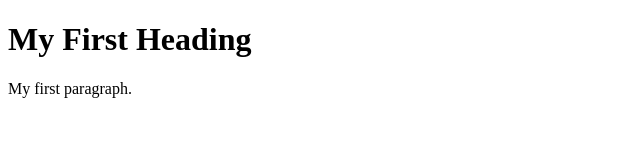
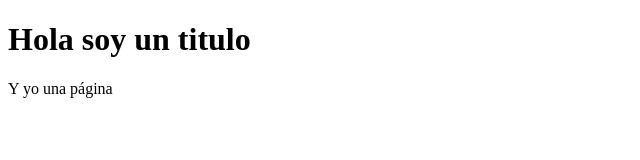
Before and after one commit to VectorialForce/avengers, a plain HTML site: page docs/index.html in a window 1280 px wide. Shown: the whole page, without its empty margins (0-640 px from the left). Drawn offline with Linux system fonts and the light colour scheme.

Commit message:
Update index.html

```diff
--- a/docs/index.html
+++ b/docs/index.html
@@ -6,7 +6,9 @@
     <title>Leo</title>
 </head>
 <body>
-  <h1>My First Heading</h1>
-  <p>My first paragraph.</p>
+  <h1>Hola soy un titulo</h1>
+  <p>Y yo una página</p>
+
+    <script src="./js/app.js"></script>
 </body>
 </html>
```
